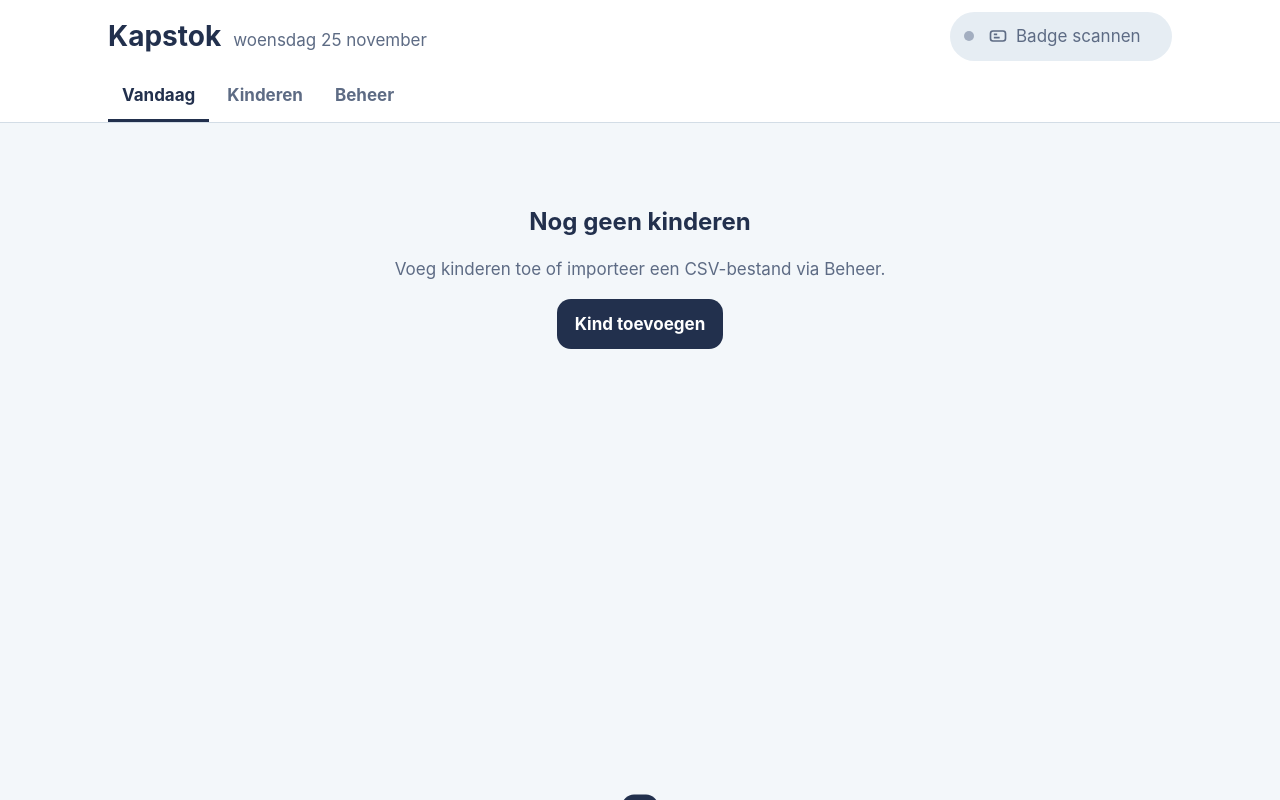
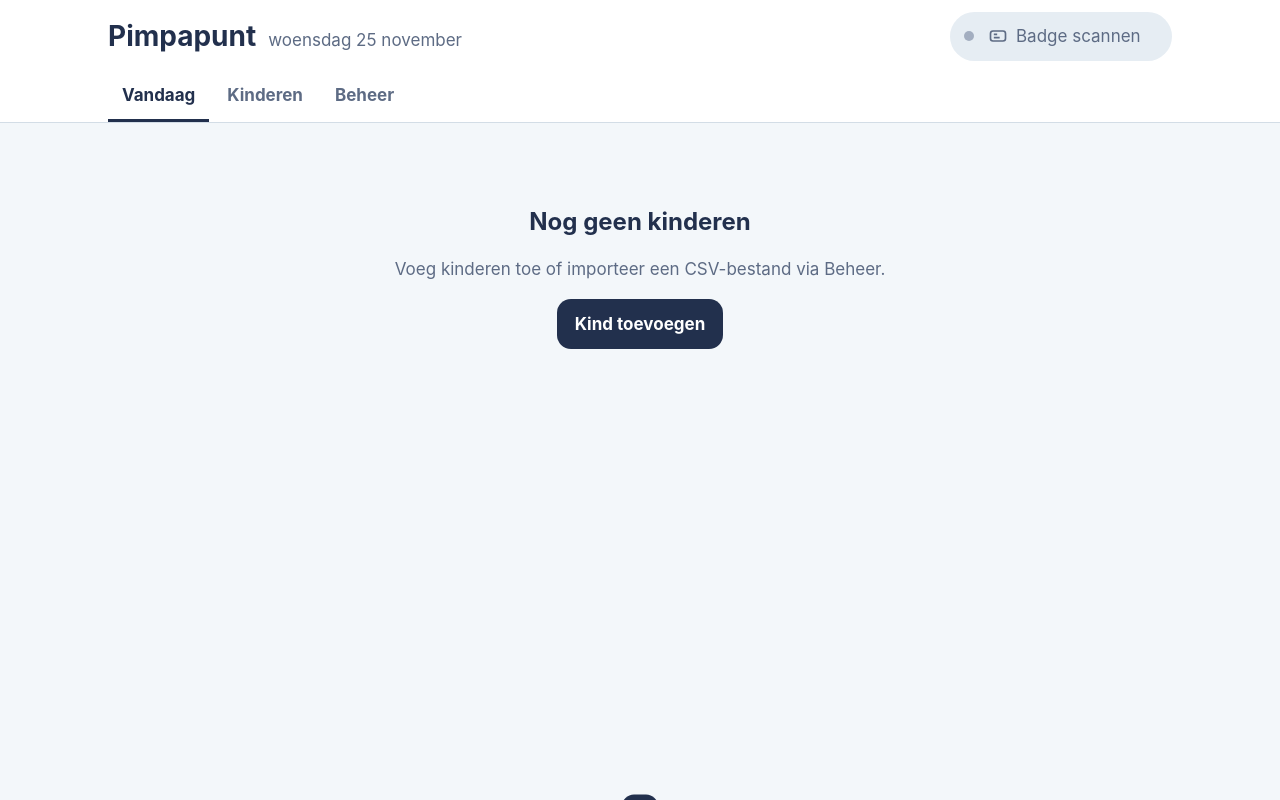
Before and after one commit to BPacquet/Pimpapunt, a plain HTML site: page index.html in a window 1280 px wide. Drawn offline with Linux system fonts and the light colour scheme.

Commit message:
aanpassen naam naar Pimpapunt

```diff
--- a/index.html
+++ b/index.html
@@ -3,11 +3,11 @@
 <head>
 <meta charset="utf-8">
 <meta name="viewport" content="width=device-width, initial-scale=1, viewport-fit=cover">
-<title>Kapstok</title>
+<title>Pimpapunt</title>
 <meta name="theme-color" content="#2F9E74">
 <meta name="apple-mobile-web-app-capable" content="yes">
 <meta name="mobile-web-app-capable" content="yes">
-<meta name="apple-mobile-web-app-title" content="Kapstok">
+<meta name="apple-mobile-web-app-title" content="Pimpapunt">
 <meta name="apple-mobile-web-app-status-bar-style" content="default">
 <link rel="manifest" href="manifest.webmanifest">
 <link rel="apple-touch-icon" href="apple-touch-icon.png">
@@ -184,7 +184,7 @@ textarea{resize:vertical}
 <body>
 <header class="top">
   <div class="top-in">
-    <div class="brand"><h1>Kapstok</h1><span class="date" id="today-label"></span></div>
+    <div class="brand"><h1>Pimpapunt</h1><span class="date" id="today-label"></span></div>
     <label class="scan" id="scanbox">
       <span class="dot" aria-hidden="true"></span>
       <svg width="20" height="20" viewBox="0 0 24 24" fill="none" stroke="currentColor" stroke-width="2" aria-hidden="true"><rect x="3" y="6" width="18" height="12" rx="3"/><path d="M7 10h4M7 14h7"/></svg>
```
